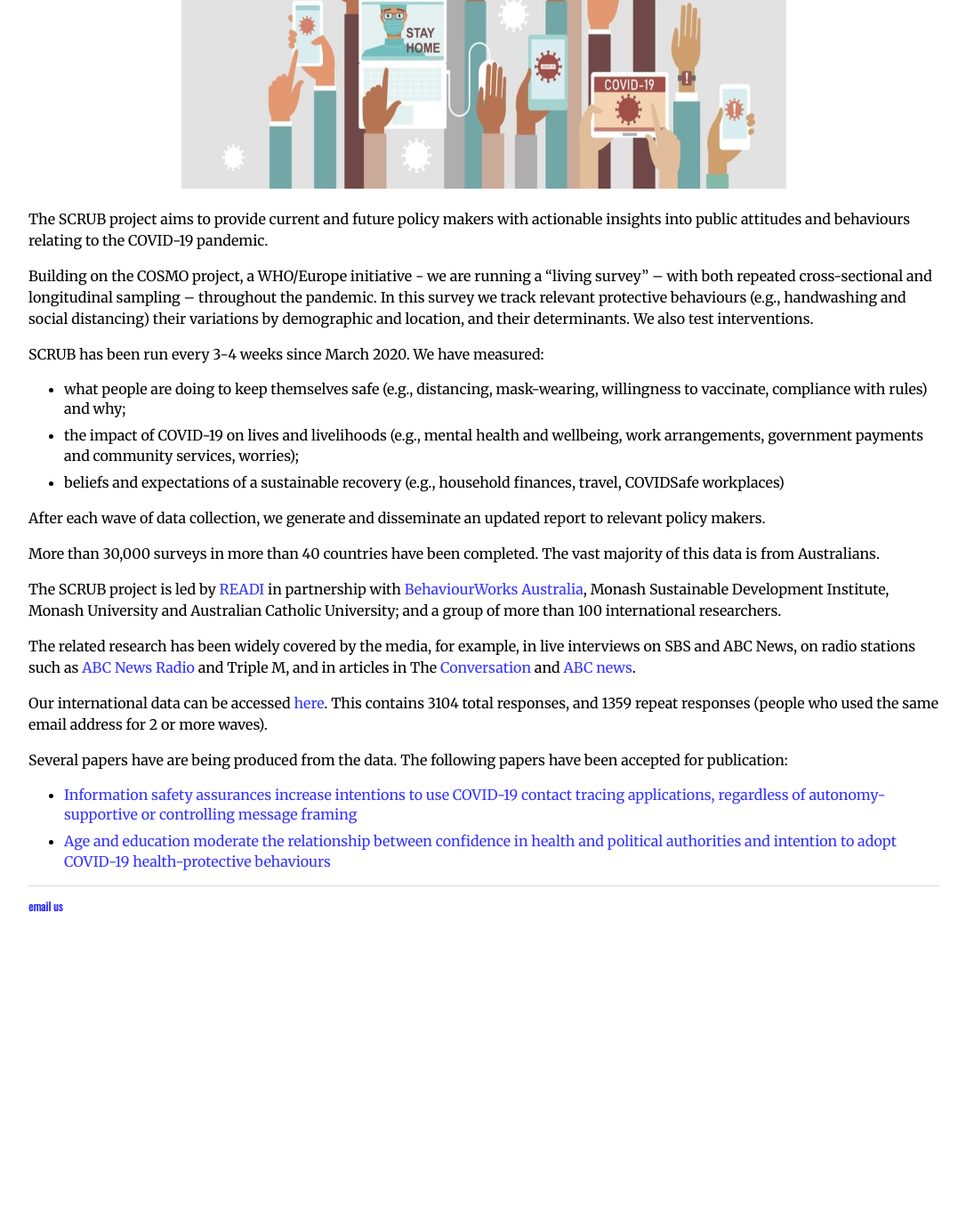
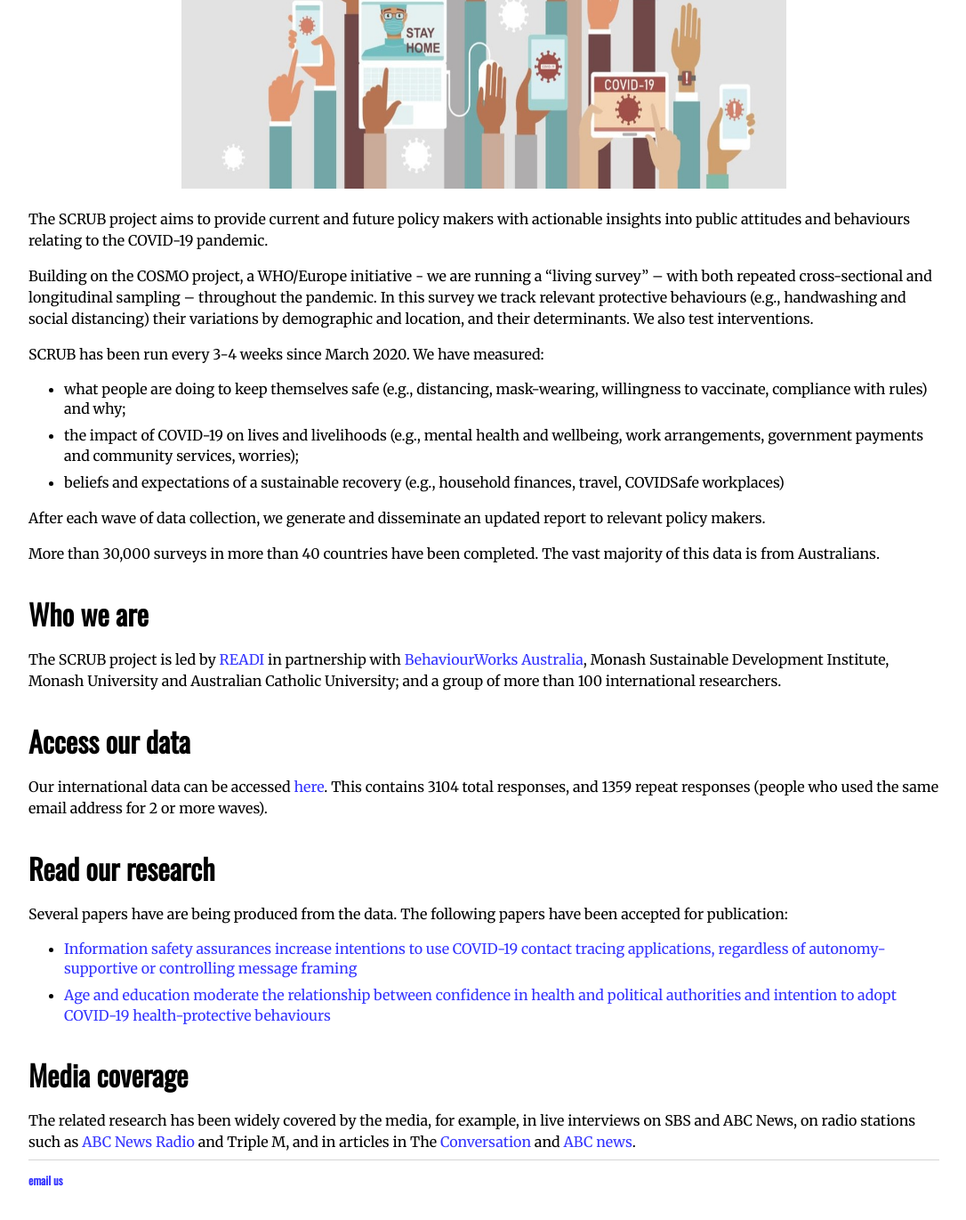
Before and after one commit to aksaeri/scrub, a Jekyll site: the page built from index.md, in a window 1280 px wide and 1400 px high, scrolled down 558 px. Shown: the top 1371 px of the window at 89% size, without its empty margins (96-1182 px from the left). Built offline with Jekyll 4.4.1, drawn with Linux system fonts in a browser that asks for light colours; before the commit the page ends 1650 px from its top, so only the background shows below that.

Commit message:
Update index.md

```diff
--- a/index.md
+++ b/index.md
@@ -23,12 +23,16 @@ After each wave of data collection, we generate and disseminate an updated repor
 
 More than 30,000 surveys in more than 40 countries have been completed. The vast majority of this data is from Australians.
 
+## Who we are
 The SCRUB project is led by [READI](https://www.readiresearch.org/) in partnership with [BehaviourWorks Australia](https://behaviourworksaustralia.org), Monash Sustainable Development Institute, Monash University and Australian Catholic University; and a group of more than 100 international researchers.
 
-The related research has been widely covered by the media, for example, in live interviews on SBS and ABC News, on radio stations such as [ABC News Radio](https://www.abc.net.au/radio/newsradio/survey-finds-most-australians-with-symptoms-of/12390796) and Triple M, and in articles in The [Conversation](https://theconversation.com/more-australians-are-worried-about-a-recession-and-an-increasingly-selfish-society-than-about-coronavirus-itself-135297) and [ABC news](https://www.abc.net.au/radio/newsradio/survey-finds-most-australians-with-symptoms-of/12390796).
-
+## Access our data
 Our international data can be accessed [here](https://drive.google.com/drive/folders/1OPgolKrjr-49fpJi3kcTPbbLO0qa36bi?usp=sharing). This contains 3104 total responses, and 1359 repeat responses (people who used the same email address for 2 or more waves).
 
+## Read our research
 Several  papers have are being produced from the data. The following papers have been accepted for publication:
  * [Information safety assurances increase intentions to use COVID-19 contact tracing applications, regardless of autonomy-supportive or controlling message framing](https://www.frontiersin.org/articles/10.3389/fpsyg.2020.591638/full)
  * [Age and education moderate the relationship between confidence in health and political authorities and intention to adopt COVID-19 health-protective behaviours](https://osf.io/cwfx2/download?format=pdf)
+
+## Media coverage
+The related research has been widely covered by the media, for example, in live interviews on SBS and ABC News, on radio stations such as [ABC News Radio](https://www.abc.net.au/radio/newsradio/survey-finds-most-australians-with-symptoms-of/12390796) and Triple M, and in articles in The [Conversation](https://theconversation.com/more-australians-are-worried-about-a-recession-and-an-increasingly-selfish-society-than-about-coronavirus-itself-135297) and [ABC news](https://www.abc.net.au/radio/newsradio/survey-finds-most-australians-with-symptoms-of/12390796).
```
